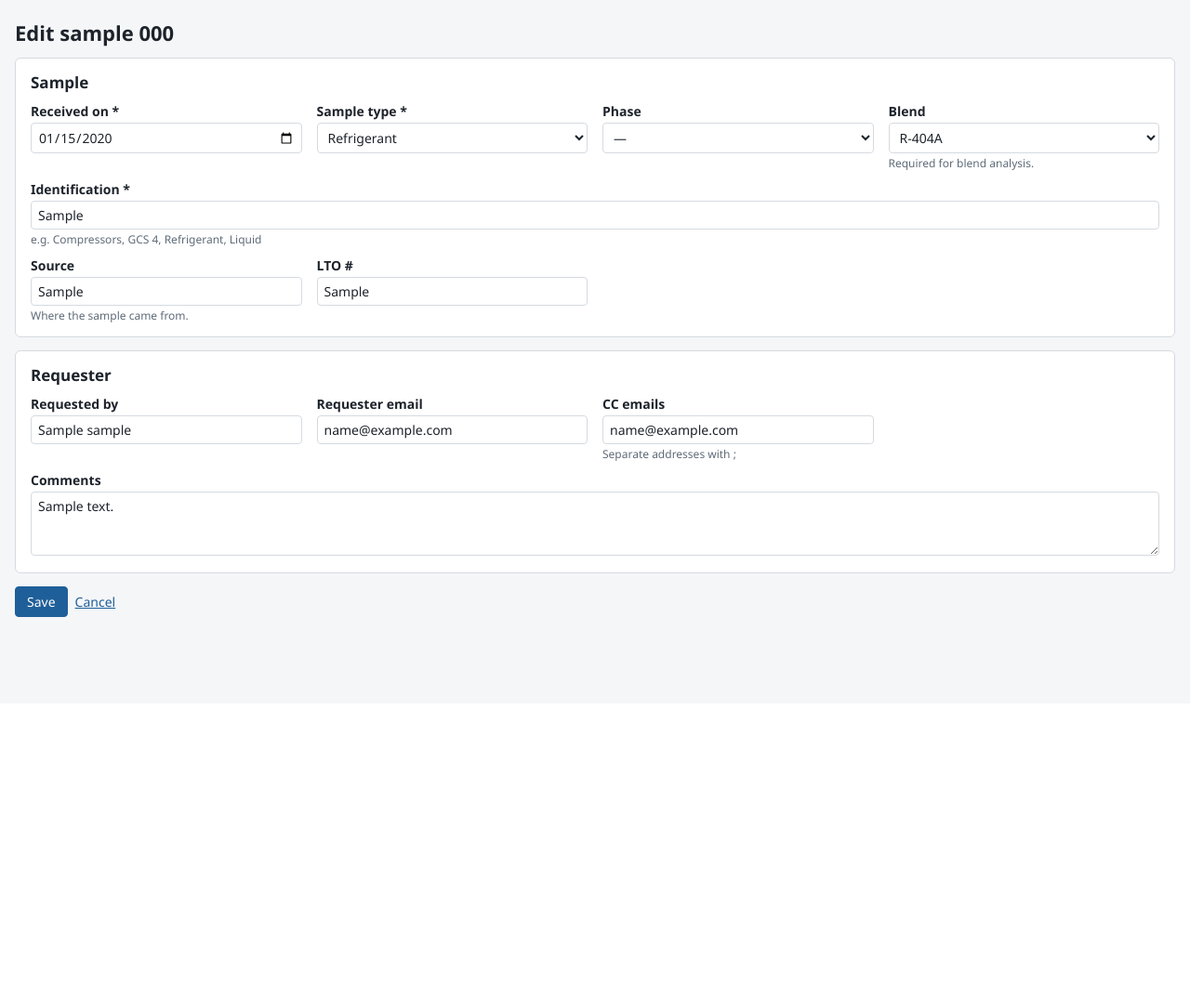
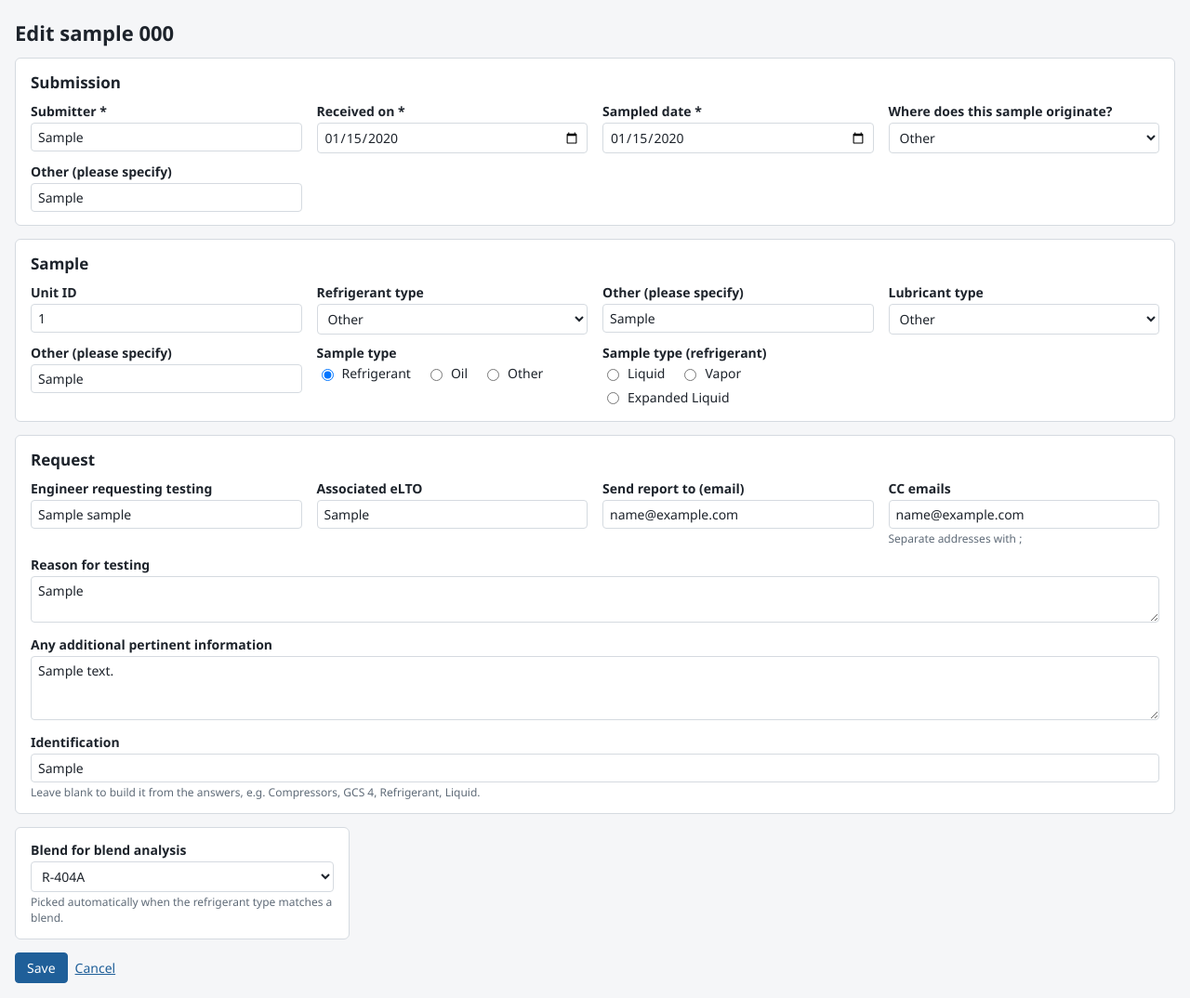
Before and after one commit to stationwagon993/Routine-Revamp, a Django app: page /samples/1/edit/ in a window 1280 px wide. Shown: the part 43-1117 px from the top of the page at 93% size. Before the commit the page ends 707 px from the top, so only its background shows below. Run offline with Django 5.2, Linux system fonts and the light colour scheme; a user stored in the database is signed in; data comes from the database, SQL or seed files in the repository; tables that the repository leaves empty hold one stand-in row (values such as "Sample post").

Commit message:
Rebuild sample intake to match the lab's submission form
Questions, dropdowns and branching follow the Microsoft Form: origin
(Plant 4/7, Lab 11, new tank, new drum, other), area and compressor
stand, unit ID, lot #, refrigerant and lubricant types with "Other"
boxes, sample type and phase, engineer, eLTO, reason and sampled date.
Only tests that fit the sample type are offered, the sample log
identification is built from the answers, and the blend is matched from
the refrigerant type. Dropdown choices are editable in Admin. Adds the
ES1511 method codes, Anions in Water and Unknown tests, and the blends
on the refrigerant list.

Co-Authored-By: Claude Opus 5.5 <noreply@anthropic.com>
Claude-Session: https://claude.ai/code/session_0119oN2FHJfcLYVeFp2H17tp

```diff
--- a/lab/forms.py
+++ b/lab/forms.py
@@ -3,34 +3,203 @@ import re
 from django import forms
 
 from . import formulas
-from .models import Blend, Calibration, Formula, Report, Sample, TestMethod, Verification
+from .models import (
+    Blend,
+    Calibration,
+    ChoiceOption,
+    Formula,
+    Report,
+    Sample,
+    TestMethod,
+    Verification,
+)
+
+
+OTHER = "__other__"
+
+
+def _blend_for(refrigerant_type):
+    """The blend whose name matches a refrigerant type, ignoring case, spaces and dashes."""
+    key = re.sub(r"[^a-z0-9]", "", refrigerant_type.lower())
+    if not key:
+        return None
+    for blend in Blend.objects.filter(active=True):
+        if re.sub(r"[^a-z0-9]", "", blend.name.lower()) == key:
+            return blend
+    return None
 
 
 class SampleForm(forms.ModelForm):
+    """
+    The lab's sample submission form. Which questions apply depends on where the
+    sample comes from and what kind of sample it is; the page shows and hides
+    them as answers change, and clean() enforces the same rules.
+    """
+
+    # Dropdowns that also offer "Other" with a box to type in: (field, choice list, label).
+    DROPDOWNS = [
+        ("origin", None, "Where does this sample originate?"),
+        ("plant7_location", ChoiceOption.PLANT7_LOCATION, "Location (Plant 7)"),
+        ("lab11_area", ChoiceOption.LAB11_CATEGORY, "Area (Lab 11)"),
+        ("gcs_stand", ChoiceOption.GCS_STAND, "Compressor test stand"),
+        ("plant7_refrigerant", ChoiceOption.PLANT7_REFRIGERANT, "Refrigerant type"),
+        ("refrigerant", ChoiceOption.REFRIGERANT, "Refrigerant type"),
+        ("lubricant", ChoiceOption.LUBRICANT, "Lubricant type"),
+    ]
+
     class Meta:
         model = Sample
         fields = [
+            "submitter",
             "received_on",
-            "sample_type",
-            "phase",
-            "blend",
-            "identification",
-            "source",
-            "lto",
+            "sampled_on",
+            "lot_number",
+            "unit_id",
             "requested_by_name",
             "requested_by_email",
             "cc_emails",
+            "lto",
+            "sample_type",
+            "sample_type_other",
+            "phase",
+            "reason",
             "comments",
+            "identification",
+            "blend",
         ]
         widgets = {
             "received_on": forms.DateInput(attrs={"type": "date"}),
+            "sampled_on": forms.DateInput(attrs={"type": "date"}),
+            "sample_type": forms.RadioSelect,
+            "phase": forms.RadioSelect,
+            "reason": forms.Textarea(attrs={"rows": 2}),
             "comments": forms.Textarea(attrs={"rows": 3}),
+        }
+        labels = {
+            "requested_by_name": "Engineer requesting testing",
+            "requested_by_email": "Send report to (email)",
+            "lto": "Associated eLTO",
+            "phase": "Sample type (refrigerant)",
+            "comments": "Any additional pertinent information",
+            "blend": "Blend for blend analysis",
         }
 
     def __init__(self, *args, **kwargs):
         super().__init__(*args, **kwargs)
+        for name, list_name, label in self.DROPDOWNS:
+            options = Sample.ORIGINS if list_name is None else ChoiceOption.labels(list_name)
+            self.fields[name] = forms.ChoiceField(
+                label=label,
+                required=False,
+                choices=[("", "—"), *[(o, o) for o in options], (OTHER, "Other")],
+            )
+            self.fields[name + "_other"] = forms.CharField(
+                label="Other (please specify)", required=False, max_length=100
+            )
+        self.fields["sample_type"].required = False
+        self.fields["sample_type"].choices = Sample.TYPE_CHOICES
+        self.fields["phase"].choices = Sample.PHASE_CHOICES[1:]
+        self.fields["submitter"].required = True
+        self.fields["sampled_on"].required = True
         self.fields["blend"].queryset = Blend.objects.filter(active=True)
-        self.fields["blend"].help_text = "Required for blend analysis."
+        self.fields["blend"].required = False
+        self.fields["blend"].help_text = "Picked automatically when the refrigerant type matches a blend."
+        if self.instance.pk:
+            self._load_dropdowns(self.instance)
+
+    def _load_dropdowns(self, sample):
+        """Show a saved sample's answers in the dropdowns (or in their Other boxes)."""
+        origin = sample.origin
+        values = {
+            "origin": origin,
+            "plant7_location": sample.origin_area if origin == Sample.ORIGIN_PLANT7 else "",
+            "lab11_area": sample.origin_area if origin == Sample.ORIGIN_LAB11 else "",
+            "gcs_stand": sample.gcs_stand,
+            "plant7_refrigerant": sample.refrigerant_type if origin == Sample.ORIGIN_PLANT7 else "",
+            "refrigerant": sample.refrigerant_type if origin != Sample.ORIGIN_PLANT7 else "",
+            "lubricant": sample.lubricant_type,
+        }
+        for name, value in values.items():
+            if not value:
+                continue
+            if value in dict(self.fields[name].choices):
+                self.initial[name] = value
+            else:
+                self.initial[name] = OTHER
+                self.initial[name + "_other"] = value
+
+    def _pick(self, name, required, message):
+        """The answer to a dropdown, using the typed-in text when Other is chosen."""
+        value = self.cleaned_data.get(name) or ""
+        if value == OTHER:
+            value = (self.cleaned_data.get(name + "_other") or "").strip()
+            if not value:
+                self.add_error(name + "_other", "Please specify.")
+                return ""
+        if required and not value:
+            self.add_error(name, message)
+        return value
+
+    def _require(self, field, message):
+        value = self.cleaned_data.get(field)
+        if not value:
+            self.add_error(field, message)
+        return value
+
+    def clean(self):
+        cleaned = super().clean()
+        sample = self.instance
+        origin = self._pick("origin", True, "Choose where the sample originates.")
+        area = gcs = refrigerant = lubricant = ""
+
+        if origin == Sample.ORIGIN_NEW_TANK:
+            self._require("lot_number", "Enter the lot #.")
+            refrigerant = self._pick("refrigerant", True, "Choose the refrigerant type.")
+            cleaned["sample_type"] = Sample.TYPE_REFRIGERANT
+            cleaned["unit_id"] = ""
+        elif origin == Sample.ORIGIN_NEW_DRUM:
+            self._require("lot_number", "Enter the lot #.")
+            lubricant = self._pick("lubricant", True, "Choose the lubricant type.")
+            cleaned["sample_type"] = Sample.TYPE_OIL
+            cleaned["unit_id"] = ""
+        elif origin:
+            cleaned["lot_number"] = ""
+            if origin == Sample.ORIGIN_PLANT7:
+                area = self._pick("plant7_location", True, "Choose the Plant 7 location.")
+                refrigerant = self._pick("plant7_refrigerant", True, "Choose the refrigerant type.")
+            else:
+                refrigerant = self._pick("refrigerant", True, "Choose the refrigerant type.")
+            if origin == Sample.ORIGIN_LAB11:
+                area = self._pick("lab11_area", True, "Choose the Lab 11 area.")
+                if area == Sample.COMPRESSOR_GROUP:
+                    gcs = self._pick("gcs_stand", True, "Choose the compressor test stand.")
+            if area != Sample.COMPRESSOR_GROUP:
+                self._require("unit_id", "Enter the unit ID.")
+            lubricant = self._pick("lubricant", True, "Choose the lubricant type.")
+            self._require("requested_by_name", "Enter the engineer requesting testing.")
+            self._require("lto", "Enter the associated eLTO.")
+            self._require("reason", "Enter the reason for testing.")
+            self._require("sample_type", "Choose the sample type.")
+
+        sample_type = cleaned.get("sample_type")
+        if sample_type == Sample.TYPE_REFRIGERANT:
+            self._require("phase", "Choose liquid, vapor or expanded liquid.")
+        else:
+            cleaned["phase"] = ""
+        if sample_type == Sample.TYPE_OTHER:
+            self._require("sample_type_other", "Describe the sample type.")
+        else:
+            cleaned["sample_type_other"] = ""
+
+        if refrigerant and not cleaned.get("blend"):
+            cleaned["blend"] = _blend_for(refrigerant)
+
+        sample.origin = origin
+        sample.origin_area = area
+        sample.gcs_stand = gcs
+        sample.refrigerant_type = refrigerant
+        sample.lubricant_type = lubricant
+        return cleaned
 
 
 class SampleIntakeForm(SampleForm):
@@ -45,9 +214,25 @@ class SampleIntakeForm(SampleForm):
     def clean(self):
         cleaned = super().clean()
         tests = cleaned.get("tests") or []
+        kind = _kind(cleaned)
+        if not tests:
+            self.add_error("tests", "Choose at least one test.")
+        elif kind:
+            wrong = [t.name for t in tests if not t.applies(kind)]
+            if wrong:
+                self.add_error("tests", "Not available for this sample type: " + ", ".join(wrong) + ".")
         if any(t.calc_type == TestMethod.CALC_BLEND for t in tests) and not cleaned.get("blend"):
-            self.add_error("blend", "Choose the blend for blend analysis.")
+            self.add_error(
+                "blend",
+                "Choose the blend. If it isn't listed, add it with its components under Admin → Blends.",
+            )
         return cleaned
+
+
+def _kind(cleaned):
+    if cleaned.get("sample_type") == Sample.TYPE_REFRIGERANT:
+        return cleaned.get("phase") or ""
+    return cleaned.get("sample_type") or ""
 
 
 class CalibrationForm(forms.ModelForm):
--- a/lab/static/lab/app.js
+++ b/lab/static/lab/app.js
@@ -49,3 +49,72 @@ document.querySelectorAll("form[data-calc-url]").forEach(function (form) {
   });
   recalc();
 });
+
+// Sample submission form: show only the questions and tests that apply,
+// the same way the lab's Microsoft Form branches. The server checks the same rules.
+(function () {
+  var form = document.getElementById("intake-form");
+  if (!form) return;
+  var OTHER = "__other__";
+
+  function value(name) {
+    var els = form.querySelectorAll('[name="' + name + '"]');
+    for (var i = 0; i < els.length; i++) {
+      var el = els[i];
+      if (el.type === "radio") { if (el.checked) return el.value; }
+      else return el.value;
+    }
+    return "";
+  }
+
+  function flags() {
+    var origin = value("origin");
+    var f = {};
+    f.tank = origin === "New Refrigerant Tank";
+    f.drum = origin === "New Lubricant Drum";
+    f.plant7 = origin === "Plant 7";
+    f.lab11 = origin === "Lab 11";
+    f.system = origin !== "" && !f.tank && !f.drum;
+    f.compressor = f.lab11 && value("lab11_area") === "Compressor Group";
+    f["general-refrigerant"] = f.tank || (f.system && !f.plant7);
+    var type = f.tank ? "refrigerant" : f.drum ? "oil" : f.system ? value("sample_type") : "";
+    f["refrigerant-sample"] = type === "refrigerant";
+    f["type-other"] = type === "other";
+    f.kind = type === "refrigerant" ? value("phase") : type;
+    var blend = form.querySelector("input[data-blend]");
+    f["blend-requested"] = !blend || blend.checked;
+    return f;
+  }
+
+  function update() {
+    var f = flags();
+    form.querySelectorAll("[data-when]").forEach(function (el) {
+      el.hidden = !el.dataset.when.split(" ").some(function (k) { return f[k]; });
+    });
+    form.querySelectorAll("[data-other-for]").forEach(function (el) {
+      var select = form.querySelector('[name="' + el.dataset.otherFor + '"]');
+      var shown = select && select.value === OTHER && !select.closest("[hidden]");
+      el.hidden = !shown;
+    });
+    var any = false;
+    form.querySelectorAll("label[data-applies]").forEach(function (label) {
+      var applies = label.dataset.applies.split(",").map(function (s) { return s.trim(); }).filter(Boolean);
+      var ok = !!f.kind && (f.kind === "other" || applies.length === 0 || applies.indexOf(f.kind) !== -1);
+      label.hidden = !ok;
+      if (!ok) label.querySelector("input").checked = false;
+      any = any || ok;
+    });
+    form.querySelectorAll(".test-group").forEach(function (group) {
+      group.hidden = !group.querySelector("label[data-applies]:not([hidden])");
+    });
+    var hint = document.getElementById("tests-hint");
+    if (hint) hint.hidden = any;
+    var blend = form.querySelector("input[data-blend]");
+    var blendBox = form.querySelector('[data-when="blend-requested"]');
+    if (blendBox) blendBox.hidden = !(blend && blend.checked && !blend.closest("[hidden]"));
+  }
+
+  form.addEventListener("change", update);
+  form.addEventListener("input", update);
+  update();
+})();
--- a/lab/static/lab/style.css
+++ b/lab/static/lab/style.css
@@ -188,3 +188,10 @@ dl.info dd { margin: 0; }
 .actions form { margin: 0; }
 
 .pagination { margin-top: 10px; display: flex; gap: 10px; align-items: center; }
+
+/* Intake form */
+.radios .field > div { display: flex; flex-wrap: wrap; gap: 4px 16px; }
+.radios .field > div label { font-weight: 400; display: inline-flex; gap: 6px; align-items: center; margin: 0; }
+.radios .field > div input { width: auto; }
+[hidden] { display: none !important; }
+.test-group + .test-group { margin-top: 8px; }
--- a/lab/templates/lab/sample_form.html
+++ b/lab/templates/lab/sample_form.html
@@ -1,47 +1,88 @@
 {% extends "lab/base.html" %}
 {% block title %}{% if sample %}Edit {{ sample }}{% else %}New Sample{% endif %}{% endblock %}
 {% block content %}
-<h1>{% if sample %}Edit sample {{ sample.sample_number }}{% else %}Sample intake{% endif %}</h1>
+<h1>{% if sample %}Edit sample {{ sample.sample_number }}{% else %}Sample submission{% endif %}</h1>
 {% if not sample %}<p class="muted">The sample number is assigned automatically from the received date (Julian date + sequence).</p>{% endif %}
-<form method="post">
+<form method="post" id="intake-form" novalidate>
   {% csrf_token %}
+  {% if form.errors %}<div class="banner-warn">Please fix the questions marked in red below.</div>{% endif %}
   {{ form.non_field_errors }}
+
   <div class="panel">
+    <h2>Submission</h2>
+    <div class="form-grid">
+      {% include "lab/_field.html" with field=form.submitter %}
+      {% include "lab/_field.html" with field=form.received_on %}
+      {% include "lab/_field.html" with field=form.sampled_on %}
+      <div>{% include "lab/_field.html" with field=form.origin %}</div>
+      <div data-other-for="origin">{% include "lab/_field.html" with field=form.origin_other %}</div>
+    </div>
+  </div>
+
+  <div class="panel" data-when="tank drum plant7 lab11">
+    <h2>Origin details</h2>
+    <div class="form-grid">
+      <div data-when="tank drum">{% include "lab/_field.html" with field=form.lot_number %}</div>
+      <div data-when="plant7">{% include "lab/_field.html" with field=form.plant7_location %}</div>
+      <div data-other-for="plant7_location">{% include "lab/_field.html" with field=form.plant7_location_other %}</div>
+      <div data-when="lab11">{% include "lab/_field.html" with field=form.lab11_area %}</div>
+      <div data-other-for="lab11_area">{% include "lab/_field.html" with field=form.lab11_area_other %}</div>
+      <div data-when="compressor">{% include "lab/_field.html" with field=form.gcs_stand %}</div>
+      <div data-other-for="gcs_stand">{% include "lab/_field.html" with field=form.gcs_stand_other %}</div>
+    </div>
+  </div>
+
+  <div class="panel" data-when="tank drum system">
     <h2>Sample</h2>
     <div class="form-grid">
-      {% include "lab/_field.html" with field=form.received_on %}
-      {% include "lab/_field.html" with field=form.sample_type %}
-      {% include "lab/_field.html" with field=form.phase %}
-      {% include "lab/_field.html" with field=form.blend %}
-      {% include "lab/_field.html" with field=form.identification wide=True %}
-      {% include "lab/_field.html" with field=form.source %}
-      {% include "lab/_field.html" with field=form.lto %}
+      <div data-when="system">{% include "lab/_field.html" with field=form.unit_id %}</div>
+      <div data-when="plant7">{% include "lab/_field.html" with field=form.plant7_refrigerant %}</div>
+      <div data-other-for="plant7_refrigerant">{% include "lab/_field.html" with field=form.plant7_refrigerant_other %}</div>
+      <div data-when="general-refrigerant">{% include "lab/_field.html" with field=form.refrigerant %}</div>
+      <div data-other-for="refrigerant">{% include "lab/_field.html" with field=form.refrigerant_other %}</div>
+      <div data-when="drum system">{% include "lab/_field.html" with field=form.lubricant %}</div>
+      <div data-other-for="lubricant">{% include "lab/_field.html" with field=form.lubricant_other %}</div>
+      <div data-when="system" class="radios">{% include "lab/_field.html" with field=form.sample_type %}</div>
+      <div data-when="type-other">{% include "lab/_field.html" with field=form.sample_type_other %}</div>
+      <div data-when="refrigerant-sample" class="radios">{% include "lab/_field.html" with field=form.phase %}</div>
     </div>
   </div>
-  <div class="panel">
-    <h2>Requester</h2>
+
+  <div class="panel" data-when="tank drum system">
+    <h2>Request</h2>
     <div class="form-grid">
       {% include "lab/_field.html" with field=form.requested_by_name %}
+      {% include "lab/_field.html" with field=form.lto %}
       {% include "lab/_field.html" with field=form.requested_by_email %}
       {% include "lab/_field.html" with field=form.cc_emails %}
+      {% include "lab/_field.html" with field=form.reason wide=True %}
       {% include "lab/_field.html" with field=form.comments wide=True %}
+      {% include "lab/_field.html" with field=form.identification wide=True %}
     </div>
   </div>
+
   {% if test_groups %}
-  <div class="panel">
-    <h2>Tests requested</h2>
+  <div class="panel" data-when="tank drum system">
+    <h2>Testing requested</h2>
     {{ form.tests.errors }}
+    <p class="muted" id="tests-hint">Answer the sample type questions above to see the tests that can be requested.</p>
     {% for group, methods in test_groups %}
-    <h3>{{ group }}</h3>
-    <div class="checks">
-      {% for m in methods %}
-      <label><input type="checkbox" name="tests" value="{{ m.pk }}" {% if m.pk|stringformat:"s" in selected %}checked{% endif %}> {{ m.name }}{% if m.code %} <span class="muted">({{ m.code }})</span>{% endif %}</label>
-      {% endfor %}
+    <div class="test-group">
+      <h3>{{ group }}</h3>
+      <div class="checks">
+        {% for m in methods %}
+        <label data-applies="{{ m.applies_to }}"><input type="checkbox" name="tests" value="{{ m.pk }}" {% if m.calc_type == "blend" %}data-blend{% endif %} {% if m.pk|stringformat:"s" in selected %}checked{% endif %}> {{ m.name }}{% if m.code %} <span class="muted">({{ m.code }})</span>{% endif %}</label>
+        {% endfor %}
+      </div>
     </div>
     {% endfor %}
+    <div data-when="blend-requested" style="max-width: 320px; margin-top: 10px;">{% include "lab/_field.html" with field=form.blend %}</div>
     <p class="muted">“Results Reported” is added to every sample automatically.</p>
   </div>
+  {% else %}
+  <div class="panel" data-when="tank drum system" style="max-width: 360px;">{% include "lab/_field.html" with field=form.blend %}</div>
   {% endif %}
+
   <div class="actions">
     <button type="submit">{% if sample %}Save{% else %}Log sample{% endif %}</button>
     {% if not sample %}<button type="submit" name="add_another" class="secondary">Log and add another</button>{% endif %}
--- a/lab/views.py
+++ b/lab/views.py
@@ -72,6 +72,11 @@ def sample_log(request):
             | Q(identification__icontains=query)
             | Q(lto__icontains=query)
             | Q(source__icontains=query)
+            | Q(unit_id__icontains=query)
+            | Q(lot_number__icontains=query)
+            | Q(origin__icontains=query)
+            | Q(origin_area__icontains=query)
+            | Q(refrigerant_type__icontains=query)
             | Q(requested_by_name__icontains=query)
         )
 
@@ -100,7 +105,15 @@ def sample_log(request):
 
 @login_required
 def sample_create(request):
-    form = SampleIntakeForm(request.POST or None)
+    today = timezone.localdate()
+    form = SampleIntakeForm(
+        request.POST or None,
+        initial={
+            "submitter": request.user.get_full_name() or request.user.username,
+            "received_on": today,
+            "sampled_on": today,
+        },
+    )
     if request.method == "POST" and form.is_valid():
         with transaction.atomic():
             sample = form.save(commit=False)
```
Also changed, not shown: lab/admin.py (+13 -2 lines), lab/models.py (+119 -2 lines), lab/templates/lab/sample_detail.html (+11 -4 lines), lab/tests.py (+78 -24 lines), lab/migrations/0003_intake_form.py (added), lab/migrations/0004_intake_form_data.py (added).
